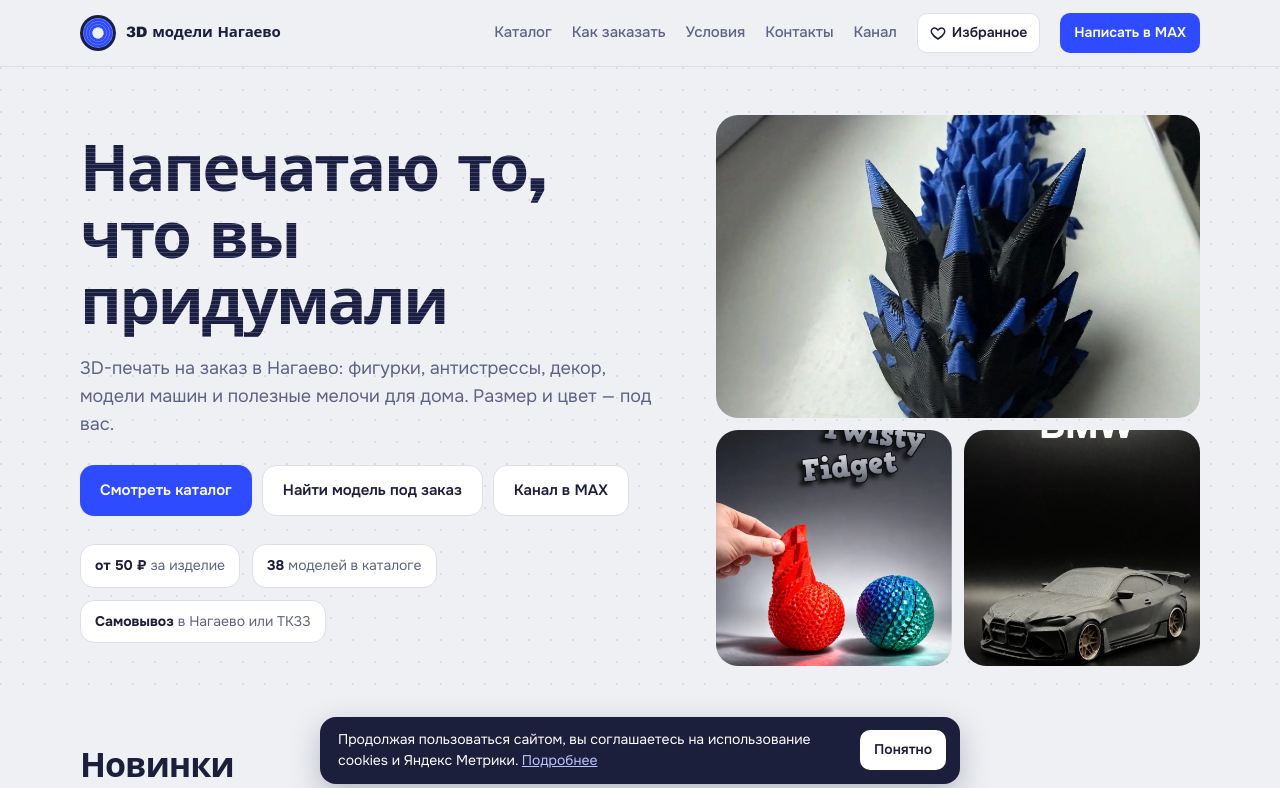
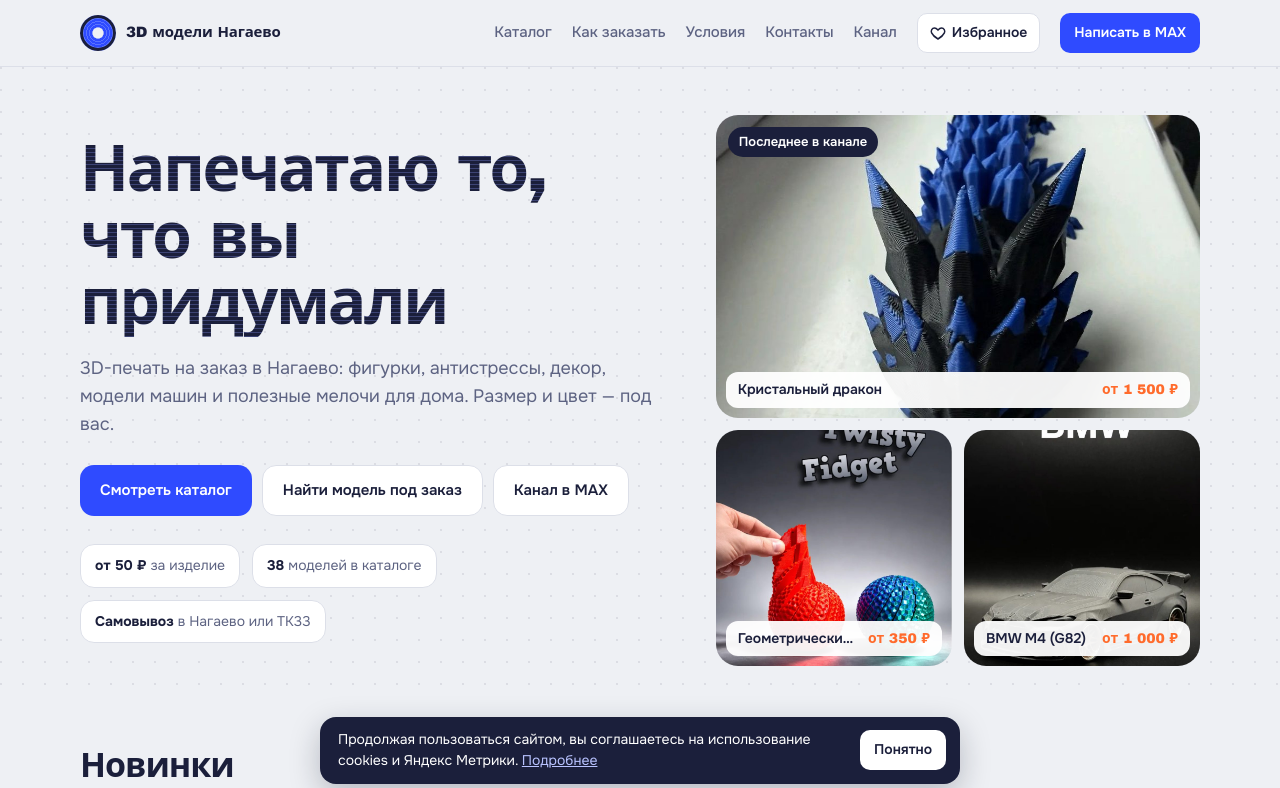
Before and after one commit to 3dmodelNagaevo/model3d-nagaevo, a plain HTML site: page index.html in a window 1280 px wide. Shown: the top 788 px of the page. Drawn offline with Linux system fonts and the light colour scheme; a web font is replaced by a local one.

Commit message:
Наборы и посты с ценой в заголовке попадают на сайт; «Продано: N шт.»; подписи у фото в шапке
Co-Authored-By: Claude Opus 5.5 <noreply@anthropic.com>
Claude-Session: https://claude.ai/code/session_01LAY1r84QYAag282kGaJdSe

```diff
--- a/index.html
+++ b/index.html
@@ -94,8 +94,17 @@
   .fact{background:var(--sheet);border:1px solid var(--line);border-radius:var(--r-md);padding:10px 14px;font-size:14px;color:var(--muted)}
   .fact b{color:var(--ink);font-weight:700;margin-right:4px}
   .hero-pics{display:grid;grid-template-columns:1fr 1fr;gap:12px}
-  .hero-pics img{width:100%;height:100%;object-fit:cover;border-radius:var(--r-lg);display:block;aspect-ratio:1/1;background:#dfe2ea;cursor:pointer}
-  .hero-pics img:first-child{grid-column:1/-1;aspect-ratio:16/10}
+  .hero-pics{position:relative}
+  .hero-pics figure{margin:0;position:relative;border-radius:var(--r-lg);overflow:hidden;cursor:pointer;background:#dfe2ea}
+  .hero-pics figure:first-child{grid-column:1/-1}
+  .hero-pics img{width:100%;height:100%;object-fit:cover;display:block;aspect-ratio:1/1}
+  .hero-pics figure:first-child img{aspect-ratio:16/10}
+  .hero-pics figcaption{position:absolute;left:10px;right:10px;bottom:10px;background:rgba(255,255,255,.94);border-radius:12px;padding:8px 12px;
+    font-size:14px;font-weight:600;line-height:1.3;display:flex;justify-content:space-between;gap:10px;align-items:baseline}
+  .hero-pics figcaption:empty{display:none}
+  .hero-pics figcaption b{font-family:var(--display);color:var(--orange);font-size:14px;white-space:nowrap}
+  .hero-pics figcaption span{overflow:hidden;text-overflow:ellipsis;white-space:nowrap}
+  .hero-note{position:absolute;left:12px;top:12px;background:var(--ink);color:#fff;font-size:13px;font-weight:600;padding:5px 11px;border-radius:999px}
   @media (max-width:880px){.hero{padding-top:28px}.hero .cta .btn{flex:1 1 100%}}
 
   /* ---------- секции ---------- */
@@ -322,9 +331,10 @@
         </div>
       </div>
       <div class="hero-pics" id="heroPics">
-        <img src="img/bmw1.jpg" alt="">
-        <img src="img/spinner.jpg" alt="">
-        <img src="img/stand.jpg" alt="">
+        <figure><img src="img/bmw1.jpg" alt=""><figcaption></figcaption></figure>
+        <figure><img src="img/spinner.jpg" alt=""><figcaption></figcaption></figure>
+        <figure><img src="img/stand.jpg" alt=""><figcaption></figcaption></figure>
+        <span class="hero-note">Последнее в канале</span>
       </div>
     </div>
   </div>
@@ -574,9 +584,9 @@ const fmt = p => p == null ? "Цена по запросу" : "от " + p.toLoca
 const thumb = p => p && p.startsWith("photos/") ? p.replace("photos/", "photos/t/") : p;
 const tgUrl = "https://t.me/" + (C.telegram || "");
 const NEW_MS = (C.newDays || 7) * 86400000;
-const CATEGORY_ORDER = ["Игрушки и антистресс", "Фигурки и декор", "Авто", "Для геймеров", "Для дома", "Подарки", "Разное"];
+const CATEGORY_ORDER = ["Игрушки и антистресс", "Фигурки и декор", "Наборы", "Авто", "Для геймеров", "Для дома", "Подарки", "Разное"];
 // у каждой категории свой «цвет катушки»
-const CAT_COLOR = { "Игрушки и антистресс":"#FF6B2C", "Фигурки и декор":"#8B5CF6", "Авто":"#E11D48",
+const CAT_COLOR = { "Игрушки и антистресс":"#FF6B2C", "Фигурки и декор":"#8B5CF6", "Наборы":"#F59E0B", "Авто":"#E11D48",
   "Для геймеров":"#10B981", "Для дома":"#0EA5A4", "Подарки":"#EC4899", "Разное":"#94A3B8" };
 const catColor = c => CAT_COLOR[c] || "#94A3B8";
 const HEART = '<svg viewBox="0 0 24 24" fill="none" stroke="currentColor" stroke-width="2.2"><path d="M12 21s-7.5-4.6-9.6-9.2C.9 8.4 3 4.5 6.7 4.5c2.1 0 3.6 1.2 5.3 3.1 1.7-1.9 3.2-3.1 5.3-3.1 3.7 0 5.8 3.9 4.3 7.3C19.5 16.4 12 21 12 21z"/></svg>';
@@ -588,7 +598,7 @@ const isNew = m => NEW_SET.has(m.no);
 // популярность: сначала продажи за неделю, потом просмотры за неделю, потом всего
 const popScore = m => (m.sold_week || 0) * 1e12 + (m.views_week || 0) * 1e8 + (m.sold || 0) * 1e5 + (m.views || 0);
 const times = n => (n % 10 >= 2 && n % 10 <= 4 && (n % 100 < 12 || n % 100 > 14)) ? "раза" : "раз";
-const soldText = m => m.sold ? `Купили ${m.sold} ${times(m.sold)}` : "";
+const soldText = m => m.sold ? `Продано: ${m.sold} шт.` : "";
 
 /* ---------- хранилище (может быть недоступно) ---------- */
 const store = {
@@ -755,7 +765,7 @@ function renderStrips(){
   const pop = CATALOG.filter(m => m.views || m.sold).sort((a,b) => popScore(b) - popScore(a)).slice(0, 8);
   $("#popTitle").textContent = hasSales ? "Хиты недели" : hasWeek ? "Популярное за неделю" : "Популярное";
   $("#popSub").textContent = hasSales ? "По покупкам и просмотрам в канале" : "По просмотрам в канале";
-  $("#popStrip").innerHTML = ""; pop.forEach((m,k) => $("#popStrip").appendChild(miniEl(m, m.sold_week ? `${fmt(m.price)}, купили ${m.sold_week} ${times(m.sold_week)}` : fmt(m.price), k+1)));
+  $("#popStrip").innerHTML = ""; pop.forEach((m,k) => $("#popStrip").appendChild(miniEl(m, m.sold_week ? `${fmt(m.price)}, продано ${m.sold_week} шт.` : fmt(m.price), k+1)));
   $("#popular").hidden = pop.length < 3;
 }
 
@@ -868,7 +878,12 @@ fetch("catalog.json?v=" + Date.now())
     $("#factCount").textContent = CATALOG.length;
     renderChips(); renderGrid(); renderStrips(); renderReviews(); syncFav();
     const fresh = [...CATALOG].sort((a,b) => (b.ts||0) - (a.ts||0)).filter(i => i.photos[0]).slice(0, 3);
-    $$("#heroPics img").forEach((img, k) => { if (fresh[k]) { img.src = fresh[k].photos[0]; img.alt = fresh[k].title; img.onclick = () => openModel(fresh[k]); } });
+    $$("#heroPics figure").forEach((fig, k) => {
+      const m = fresh[k]; if (!m) return;
+      const img = fig.querySelector("img"); img.src = m.photos[0]; img.alt = m.title;
+      fig.querySelector("figcaption").innerHTML = `<span>${esc(m.title)}</span><b>${esc(fmt(m.price))}</b>`;
+      fig.onclick = () => openModel(m);
+    });
     openFromHash();
   })
   .catch(() => {
```
Also changed, not shown: 1 other file.
